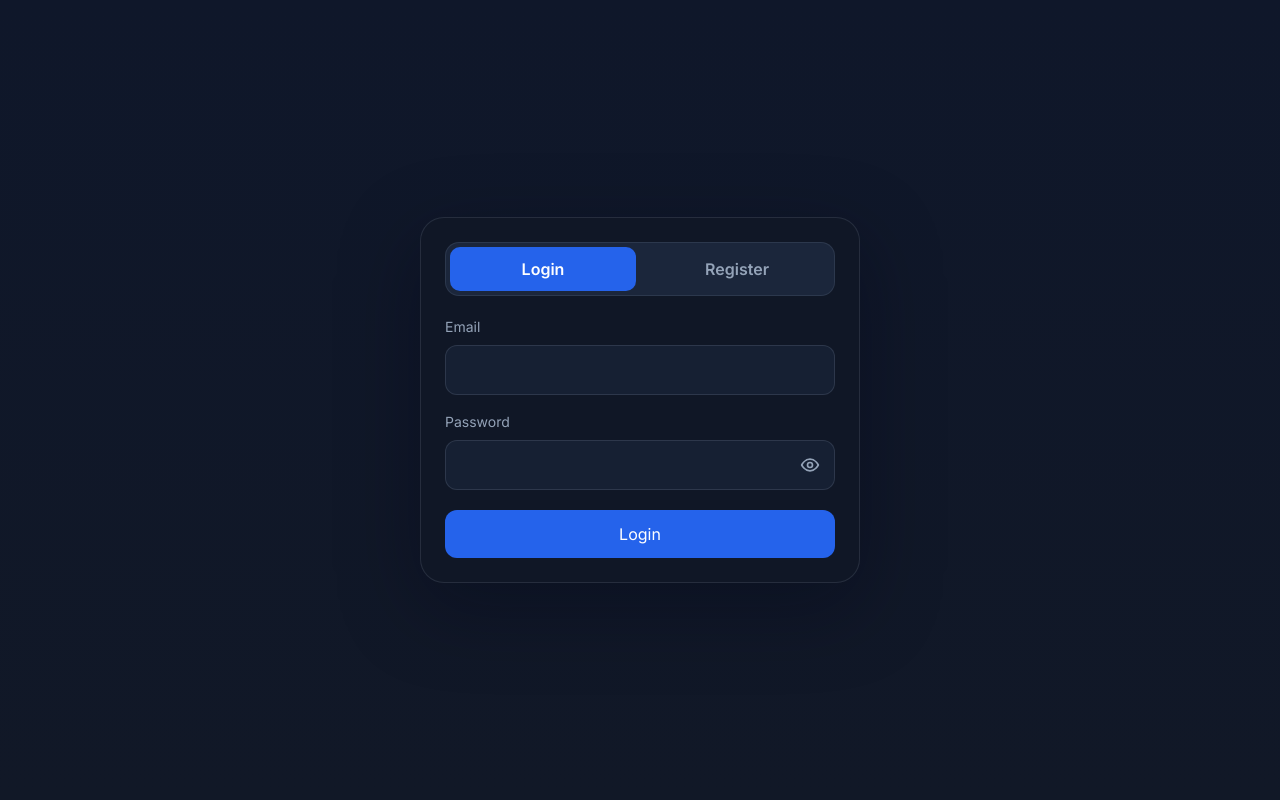
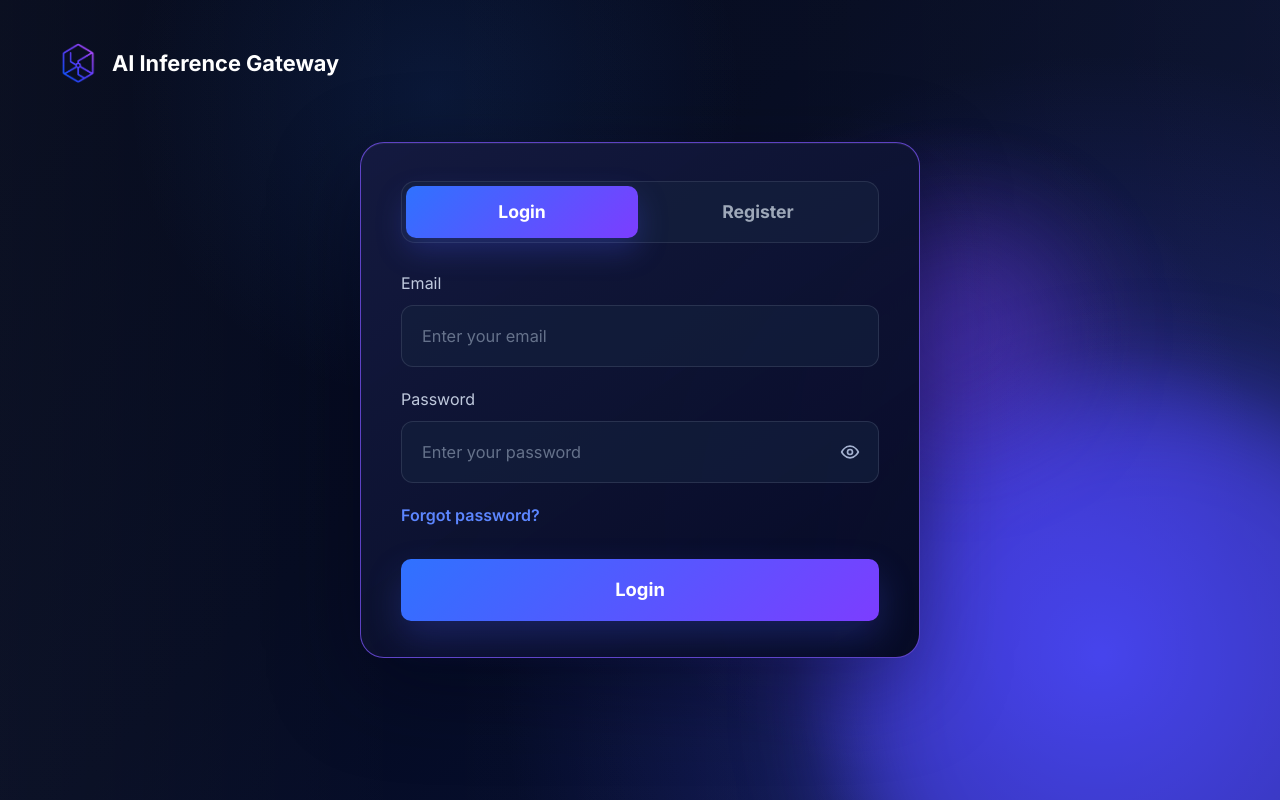
Before and after one commit to OkayMarta/ai-inference-gateway, a React (Vite) app in the folder frontend/: page / in a window 1280 px wide. Both pictures are taken after a click on the button "Login". Built offline with nearby package versions, Linux system fonts and the light colour scheme.

Commit message:
authorization and registration pages redesign 1

```diff
--- a/frontend/src/components/AuthForm.jsx
+++ b/frontend/src/components/AuthForm.jsx
@@ -1,6 +1,7 @@
 import { useState } from "react";
+import logoMark from "../assets/logo.png";
 
-const AuthForm = ({ onLogin, onRegister, loading, error }) => {
+const AuthForm = ({ onLogin, onRegister, onBackToLanding, loading, error }) => {
     const [mode, setMode] = useState("login");
     const [username, setUsername] = useState("");
     const [email, setEmail] = useState("");
@@ -34,6 +35,19 @@ const AuthForm = ({ onLogin, onRegister, loading, error }) => {
 
     return (
         <section className="auth-shell" aria-label="Authentication">
+            <div className="auth-glow auth-glow-primary" aria-hidden="true" />
+            <div className="auth-glow auth-glow-secondary" aria-hidden="true" />
+
+            <button
+                type="button"
+                className="auth-brand"
+                onClick={onBackToLanding}
+                aria-label="Back to landing page"
+            >
+                <img src={logoMark} alt="" className="auth-logo" />
+                <span>AI Inference Gateway</span>
+            </button>
+
             <div className="auth-card">
                 <div className="auth-tabs" role="tablist" aria-label="Authentication mode">
                     <button
@@ -58,6 +72,7 @@ const AuthForm = ({ onLogin, onRegister, loading, error }) => {
                             <span className="field-label">Username</span>
                             <input
                                 className="field-input"
+                                placeholder="Choose a username"
                                 value={username}
                                 onChange={(event) => setUsername(event.target.value)}
                                 autoComplete="username"
@@ -71,6 +86,7 @@ const AuthForm = ({ onLogin, onRegister, loading, error }) => {
                         <input
                             className="field-input"
                             type="email"
+                            placeholder={isRegister ? "you@example.com" : "Enter your email"}
                             value={email}
                             onChange={(event) => setEmail(event.target.value)}
                             autoComplete="email"
@@ -84,6 +100,11 @@ const AuthForm = ({ onLogin, onRegister, loading, error }) => {
                             <input
                                 className="field-input password-input"
                                 type={showPassword ? "text" : "password"}
+                                placeholder={
+                                    isRegister
+                                        ? "Create a strong password"
+                                        : "Enter your password"
+                                }
                                 value={password}
                                 onChange={(event) => setPassword(event.target.value)}
                                 autoComplete={isRegister ? "new-password" : "current-password"}
@@ -120,11 +141,30 @@ const AuthForm = ({ onLogin, onRegister, loading, error }) => {
                         </span>
                     </label>
 
+                    {!isRegister && (
+                        <button
+                            type="button"
+                            className="forgot-password-button"
+                            onClick={() => undefined}
+                        >
+                            Forgot password?
+                        </button>
+                    )}
+
                     {error && <div className="notice notice-error">{error}</div>}
 
                     <button type="submit" className="submit-button" disabled={loading}>
                         {loading ? "Please wait..." : isRegister ? "Create account" : "Login"}
                     </button>
+
+                    {isRegister && (
+                        <p className="auth-switch-copy">
+                            Already have an account?{" "}
+                            <button type="button" onClick={() => switchMode("login")}>
+                                Log in
+                            </button>
+                        </p>
+                    )}
                 </form>
             </div>
         </section>
--- a/frontend/src/components/Dashboard.jsx
+++ b/frontend/src/components/Dashboard.jsx
@@ -568,6 +568,7 @@ const Dashboard = () => {
             <AuthForm
                 onLogin={handleLogin}
                 onRegister={handleRegister}
+                onBackToLanding={() => setLandingStarted(false)}
                 loading={authLoading}
                 error={authError}
             />
--- a/frontend/src/styles/components/Dashboard.css
+++ b/frontend/src/styles/components/Dashboard.css
@@ -441,45 +441,118 @@
 }
 
 .auth-shell {
+    position: relative;
     display: grid;
     min-height: 100vh;
+    min-height: 100svh;
     padding: 24px;
     place-items: center;
+    overflow: hidden;
+    background:
+        radial-gradient(circle at 86% 82%, rgba(66, 72, 255, 0.78) 0, rgba(66, 72, 255, 0.18) 24%, transparent 47%),
+        radial-gradient(circle at 72% 56%, rgba(105, 50, 255, 0.36) 0, transparent 32%),
+        linear-gradient(135deg, #03081a 0%, #050b21 42%, #07113c 100%);
+    color: #f8fafc;
+}
+
+.auth-shell::before {
+    position: absolute;
+    inset: 0;
+    pointer-events: none;
+    content: "";
+    background:
+        radial-gradient(circle at 34% 12%, rgba(59, 130, 246, 0.12), transparent 28%),
+        linear-gradient(90deg, rgba(255, 255, 255, 0.03), transparent 32%, rgba(255, 255, 255, 0.03));
+}
+
+.auth-glow {
+    position: absolute;
+    pointer-events: none;
+    border-radius: 999px;
+    filter: blur(50px);
+}
+
+.auth-glow-primary {
+    right: -180px;
+    bottom: -210px;
+    width: 620px;
+    height: 620px;
+    background: rgba(80, 71, 255, 0.55);
+}
+
+.auth-glow-secondary {
+    top: 220px;
+    right: 210px;
+    width: 220px;
+    height: 220px;
+    background: rgba(123, 68, 255, 0.28);
+}
+
+.auth-brand {
+    position: absolute;
+    top: 42px;
+    left: 52px;
+    z-index: 1;
+    display: inline-flex;
+    align-items: center;
+    gap: 14px;
+    color: #ffffff;
+    font-size: clamp(1.3rem, 1.7vw, 1.65rem);
+    font-weight: 800;
+    cursor: pointer;
+    transition: opacity 0.18s ease;
+}
+
+.auth-brand:hover {
+    opacity: 0.82;
+}
+
+.auth-logo {
+    width: clamp(40px, 2.7vw, 48px);
+    height: clamp(40px, 2.7vw, 48px);
+    object-fit: contain;
 }
 
 .auth-card {
-    width: min(100%, 440px);
-    border: 1px solid var(--color-border);
+    position: relative;
+    z-index: 1;
+    width: min(100%, 560px);
+    padding: 38px 40px 36px;
+    border: 1px solid rgba(126, 87, 255, 0.72);
     border-radius: 24px;
-    background: rgba(17, 24, 39, 0.92);
-    box-shadow: 0 24px 80px rgba(2, 6, 23, 0.34);
-}
-
-.auth-card {
-    padding: 24px;
+    background:
+        linear-gradient(145deg, rgba(24, 30, 70, 0.78), rgba(5, 10, 34, 0.9)),
+        rgba(8, 13, 42, 0.84);
+    box-shadow:
+        inset 0 1px 0 rgba(255, 255, 255, 0.06),
+        0 28px 90px rgba(2, 6, 23, 0.38);
+    backdrop-filter: blur(16px);
 }
 
 .auth-tabs {
     display: grid;
     grid-template-columns: repeat(2, minmax(0, 1fr));
-    gap: 8px;
-    margin-bottom: 20px;
+    gap: 4px;
+    margin-bottom: 28px;
     padding: 4px;
-    border: 1px solid rgba(148, 163, 184, 0.14);
+    border: 1px solid rgba(148, 163, 184, 0.16);
     border-radius: 14px;
-    background: var(--color-surface-muted);
+    background: rgba(21, 32, 61, 0.74);
 }
 
 .auth-tab {
-    padding: 10px 12px;
+    min-height: 52px;
+    padding: 12px;
     border-radius: 10px;
-    color: var(--color-text-muted);
-    font-weight: 600;
+    color: rgba(203, 213, 225, 0.76);
+    font-size: 1.1rem;
+    font-weight: 800;
     cursor: pointer;
 }
 
 .auth-tab-active {
-    background: var(--color-primary);
+    background: linear-gradient(135deg, #2f72ff 0%, #7c3dff 100%);
+    box-shadow: 0 12px 30px rgba(72, 90, 255, 0.26);
     color: #ffffff;
 }
 
@@ -490,11 +563,51 @@
 }
 
 .auth-form {
-    gap: 16px;
+    gap: 20px;
 }
 
 .auth-field {
-    gap: 8px;
+    gap: 10px;
+}
+
+.auth-shell .field-label {
+    color: rgba(216, 226, 245, 0.88);
+    font-size: 1rem;
+    font-weight: 500;
+}
+
+.auth-shell .field-input {
+    min-height: 62px;
+    padding: 16px 20px;
+    border-color: rgba(148, 163, 184, 0.18);
+    border-radius: 12px;
+    background: rgba(20, 31, 61, 0.68);
+    color: #f8fafc;
+    font-size: 1.02rem;
+}
+
+.auth-shell .field-input:focus {
+    border-color: rgba(126, 87, 255, 0.62);
+    box-shadow: 0 0 0 3px rgba(126, 87, 255, 0.14);
+}
+
+.auth-shell .field-input::placeholder {
+    color: rgba(148, 163, 184, 0.64);
+}
+
+.auth-shell .submit-button {
+    width: 100%;
+    min-height: 62px;
+    margin-top: 12px;
+    border-radius: 10px;
+    background: linear-gradient(135deg, #2f72ff 0%, #7c3dff 100%);
+    box-shadow: 0 16px 36px rgba(72, 90, 255, 0.24);
+    font-size: 1.15rem;
+    font-weight: 800;
+}
+
+.auth-shell .submit-button:hover:enabled {
+    background: linear-gradient(135deg, #3c7cff 0%, #884dff 100%);
 }
 
 .password-input-wrap {
@@ -509,20 +622,20 @@
 .password-toggle {
     position: absolute;
     top: 50%;
-    right: 8px;
+    right: 12px;
     display: grid;
     width: 34px;
     height: 34px;
     place-items: center;
     border-radius: 8px;
-    color: var(--color-text-muted);
+    color: rgba(185, 199, 230, 0.88);
     cursor: pointer;
     transform: translateY(-50%);
 }
 
 .password-toggle:hover,
 .password-toggle:focus-visible {
-    background: rgba(148, 163, 184, 0.12);
+    background: rgba(148, 163, 184, 0.1);
     color: #f8fafc;
 }
 
@@ -539,6 +652,37 @@
     stroke-linecap: round;
     stroke-linejoin: round;
     stroke-width: 2;
+}
+
+.forgot-password-button {
+    align-self: flex-start;
+    padding: 0;
+    color: #5c86ff;
+    font-size: 1rem;
+    font-weight: 600;
+    cursor: pointer;
+}
+
+.forgot-password-button:hover {
+    color: #83a3ff;
+}
+
+.auth-switch-copy {
+    margin: 2px 0 0;
+    color: rgba(203, 213, 225, 0.82);
+    font-size: 1rem;
+    text-align: center;
+}
+
+.auth-switch-copy button {
+    padding: 0;
+    color: #4b82ff;
+    font-weight: 700;
+    cursor: pointer;
+}
+
+.auth-switch-copy button:hover {
+    color: #82a5ff;
 }
 
 .session-bar {
@@ -1224,6 +1368,53 @@
     }
 }
 
+@media (max-width: 640px) {
+    .auth-shell {
+        align-content: start;
+        padding: 22px 18px 32px;
+        overflow-y: auto;
+    }
+
+    .auth-brand {
+        position: relative;
+        top: auto;
+        left: auto;
+        justify-self: start;
+        gap: 10px;
+        margin-bottom: 42px;
+        font-size: clamp(1.16rem, 5vw, 1.45rem);
+    }
+
+    .auth-logo {
+        width: 36px;
+        height: 36px;
+    }
+
+    .auth-card {
+        width: 100%;
+        padding: 26px 20px 24px;
+        border-radius: 20px;
+    }
+
+    .auth-tabs {
+        margin-bottom: 22px;
+    }
+
+    .auth-tab {
+        min-height: 48px;
+        font-size: 1rem;
+    }
+
+    .auth-form {
+        gap: 16px;
+    }
+
+    .auth-shell .field-input,
+    .auth-shell .submit-button {
+        min-height: 56px;
+    }
+}
+
 @media (max-width: 420px) {
     .landing-copy h1 {
         font-size: clamp(2.35rem, 12vw, 3rem);
```
